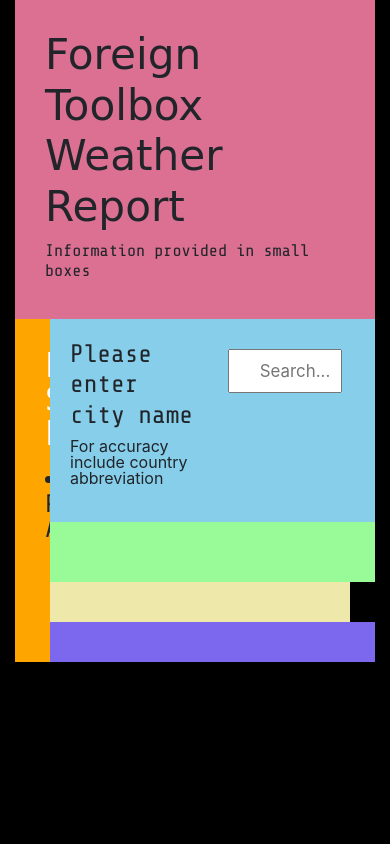
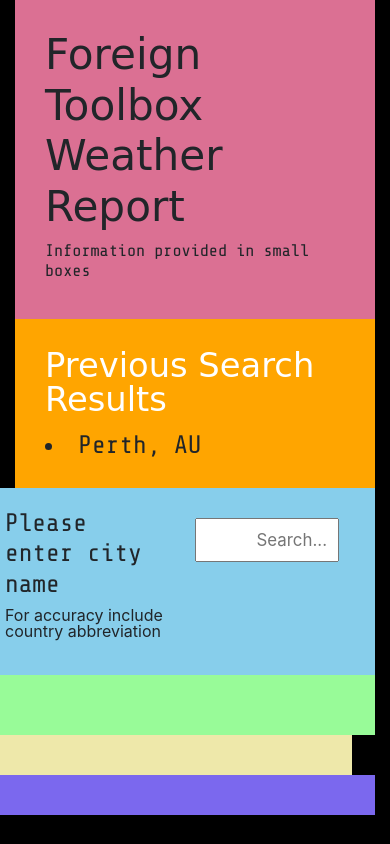
Before and after one commit to Ryuku72/06WeatherDashboard, a plain HTML site: page index.html in a window 390 px wide. Drawn offline with nearby package versions, Linux system fonts and the light colour scheme; a web font is replaced by a local one.

Commit message:
minor fixes to css

```diff
--- a/index.html
+++ b/index.html
@@ -25,7 +25,7 @@
             </header>
 
             <div class="row">
-                <div class="col-2">
+                <div class="col-md-2">
 
                     <aside>
                         <p>Previous Search Results</p>
@@ -34,7 +34,7 @@
 
                 </div>
 
-                <div class="col-10">
+                <div class="col-md-10">
 
                     <nav>
                         <div class="search-container">
```
